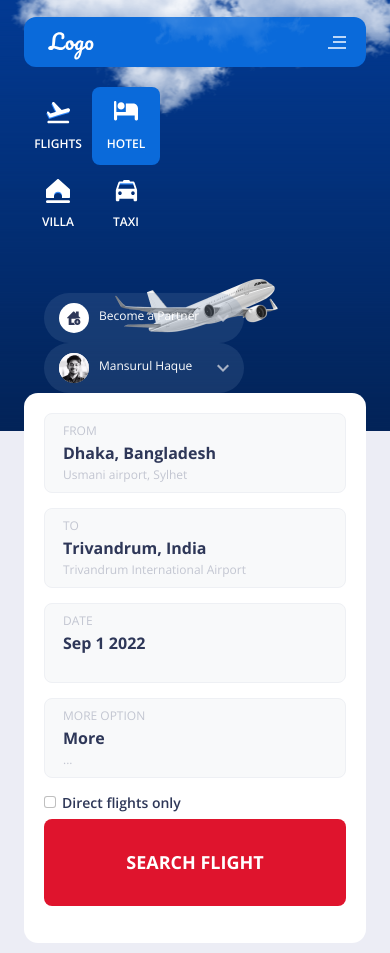
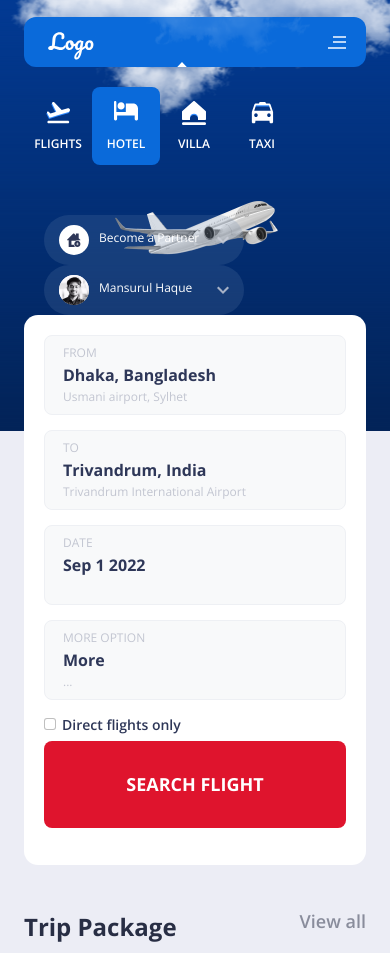
Before and after one commit to prasanth-369/Test-Work, a plain HTML site: page index.html in a window 390 px wide. Shown: the top 953 px of the page. Drawn offline with nearby package versions, Linux system fonts and the light colour scheme.

Commit message:
Add files via upload

```diff
--- a/index.html
+++ b/index.html
@@ -28,13 +28,25 @@
                   <span class="bar2"></span>
                   <span class="bar3"></span>
               </div>
-              <ul style="margin-top: 65px;">
-                <li><a href="#"><i><img src="images/assets/menu-icon-1.svg"></i> <span class="show">Home</span></a></li>
-                <li><a href="#"><i><img src="images/assets/menu-icon-2.svg"></i> <span class="show">Wallet </span></a></li>
-                <li><a href="#"><i><img src="images/assets/menu-icon-3.svg"></i><span class="show">Booking</span></a></li>
-                <li><a href="#"><i><img src="images/assets/menu-icon-4.svg"></i><span class="show">Business</span></a></li>
-                <li><a href="#"><i><img src="images/assets/menu-icon-5.svg"></i><span class="show">Explore</span></a></li>
-                <li><a href="#"><i><img src="images/assets/menu-icon-6.svg"></i><span class="show">Support</span></a></li>
+              <ul>
+                <li>
+                  <div class="pill active"><a href="#"><i><img src="images/assets/menu-icon-1.svg"> <span class="link show">Home</span> </i> </a></div>
+                </li>
+                <li>
+                  <div class="pill"><a href="#"><i><img src="images/assets/menu-icon-2.svg"><span class="link show">Wallet</span></i> </a></div>
+                </li>
+                <li>
+                  <div class="pill"><a href="#"><i><img src="images/assets/menu-icon-3.svg"><span class="link show">Booking</span></i> </a></div>
+                </li>
+                <li>
+                  <div class="pill"><a href="#"><i><img src="images/assets/menu-icon-4.svg"><span class="link show">Business</span></i> </a></div>
+                </li>
+                <li>
+                  <div class="pill"><a href="#"><i><img src="images/assets/menu-icon-5.svg"><span class="link show">Explore</span></i> </a></div>
+                </li>
+                <li>
+                  <div class="pill"><a href="#"><i><img src="images/assets/menu-icon-6.svg"><span class="link show">Support</span></i> </a></div>
+                </li>
               </ul>
             </div>
             <!--sidebar end-->
@@ -44,19 +56,14 @@
               <div class="col-md-12">
                 <div class="content-wrapper-margin">
                   <div class="">
-
-
-                    <div class="row">
-                      <div class="col-md-6 order-2 flight">
+                    <div class="row flight">
+                      <div class="col-12 col-md-6 order-2">
                         <ul class="profile-settings home-profile-settings">
-                          <li><span class="icon"><img src="images/assets/partner-icon.svg" alt="" class=""></span><a href="#">Become a Partner</a> </li>
+                          <li class="first"><span class="icon"><img src="images/assets/partner-icon.svg" alt="" class=""></span><a href="#">Become a Partner</a> </li>
                           <li><span><img src="images/assets/profile.png" alt="" class="img-fluid"></span><a href="#">Mansurul Haque</a></li>
                         </ul>
                       </div>
-
-
-                      <div class="col-6 order-1">
-
+                      <div class="col-12  col-md-6 order-1">
                         <section id="search-category" class="home-search-category">
                           <ul class="nav nav-pills" id="pills-tab" role="tablist">
                             <li class="nav-item" >
@@ -81,14 +88,8 @@
                             </li>
                           </ul>
                         </section>
-
                       </div>
-
-
                     </div>
-
-
-
                     <section id="h-search" class="mb-5">
                       <div class="tab-content" id="pills-tabContent">
                         <div class="tab-pane fade show active" id="pills-flights" role="tabpanel" aria-labelledby="pills-flights-tab">
```
Also changed, not shown: search-result.html (+23 -11 lines).
